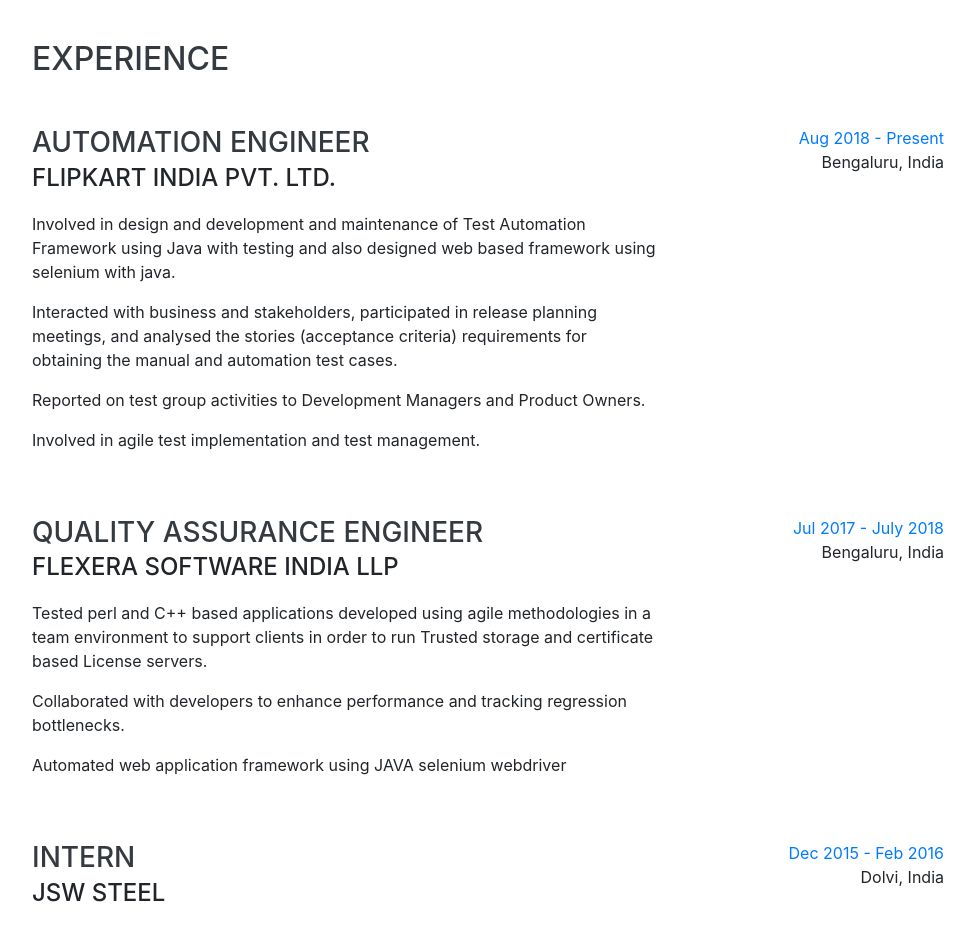
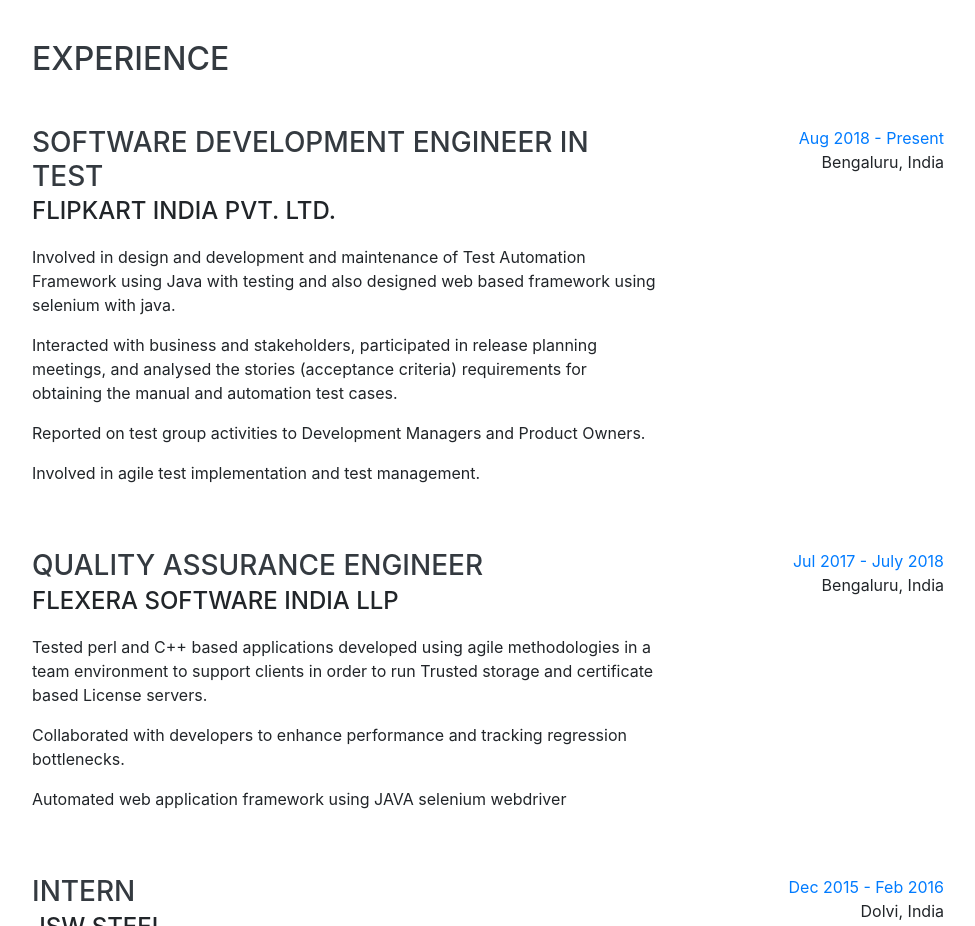
Before and after one commit to skneo2017/saurabhkumar, a website with bundled scripts: page index.html in a window 1280 px wide. Shown: the part 2800-3726 px from the top of the page, without its empty margins (288-1263 px from the left). Built offline with nearby package versions, Linux system fonts and the light colour scheme; a web font is replaced by a local one.

Commit message:
Update index.html

```diff
--- a/index.html
+++ b/index.html
@@ -221,7 +221,7 @@
 
         <div class="resume-item d-flex flex-column flex-md-row justify-content-between mb-5">
           <div class="resume-content">
-            <h3 class="mb-0">Automation Engineer</h3>
+            <h3 class="mb-0">Software Development Engineer in Test</h3>
             <div class="subheading mb-3">Flipkart India PVT. LTD.</div>
             <p>Involved in design and development and maintenance of Test
 Automation Framework using Java with testing and also designed web
```
